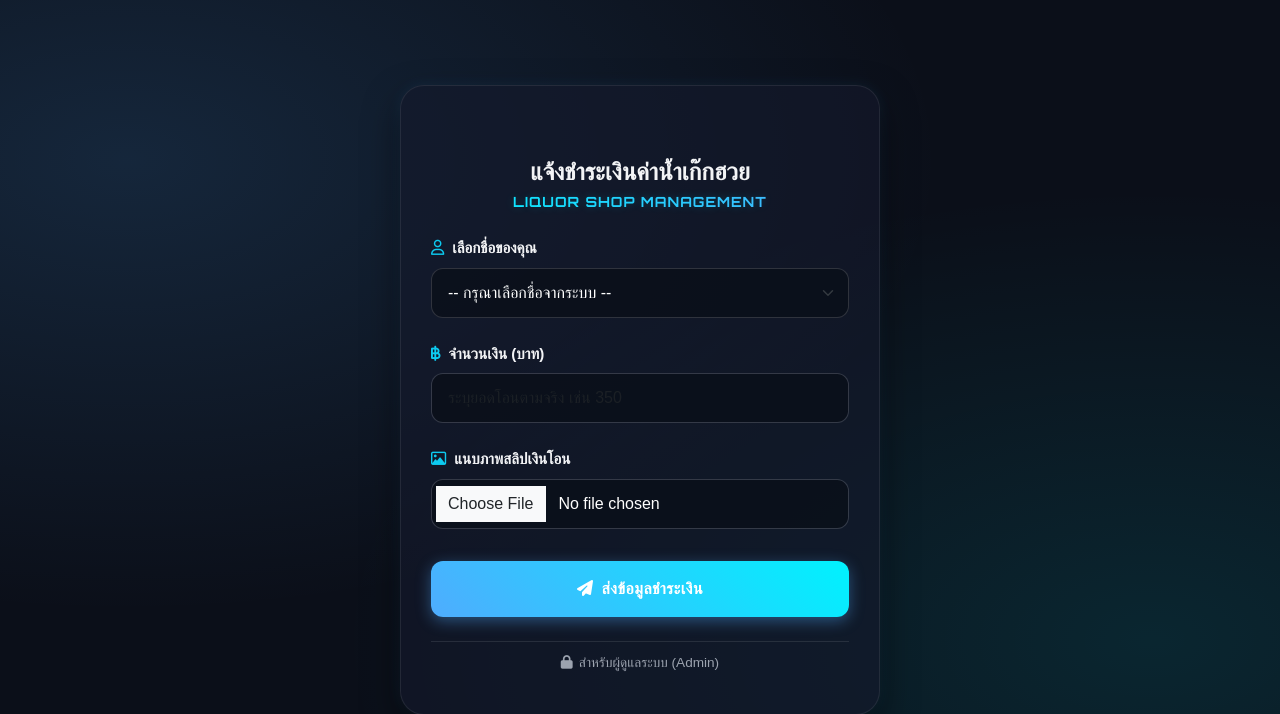
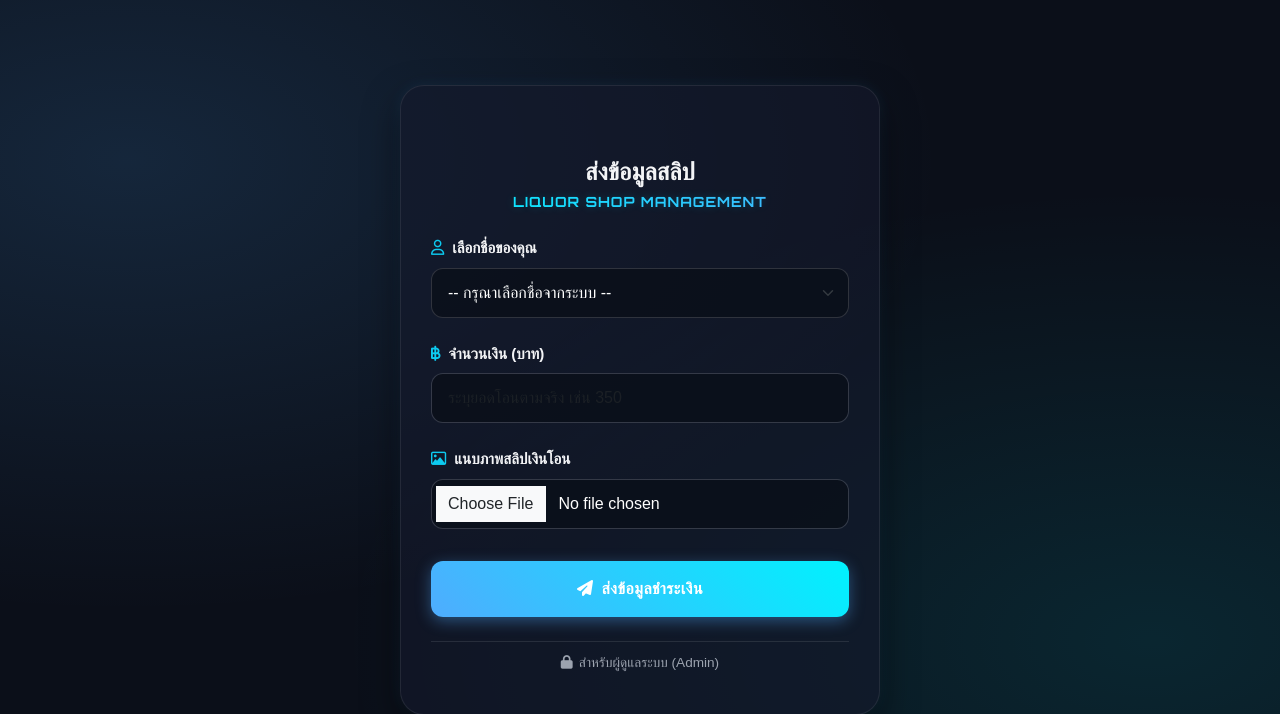
Before and after one commit to b6746636-commits/money-management, a Flask app: page / in a window 1280 px wide. Shown: the top 714 px of the page. Run offline with Flask 3, Linux system fonts and the light colour scheme; some web fonts are replaced.

Commit message:
Update index.html

```diff
--- a/templates/index.html
+++ b/templates/index.html
@@ -192,7 +192,7 @@
             <div class="mb-2">
                 <i class="fa-solid fa-wine-glass-fluid fa-3x" style="color: var(--neon-blue); filter: drop-shadow(0 0 8px rgba(0,242,254,0.4));"></i>
             </div>
-            <h2 class="h4 mb-1 fw-bold">แจ้งชำระเงินค่าน้ำเก๊กฮวย</h2>
+            <h2 class="h4 mb-1 fw-bold">ส่งข้อมูลสลิป</h2>
             <p class="text-muted small title-brand">LIQUOR SHOP MANAGEMENT</p>
         </div>
 
```
